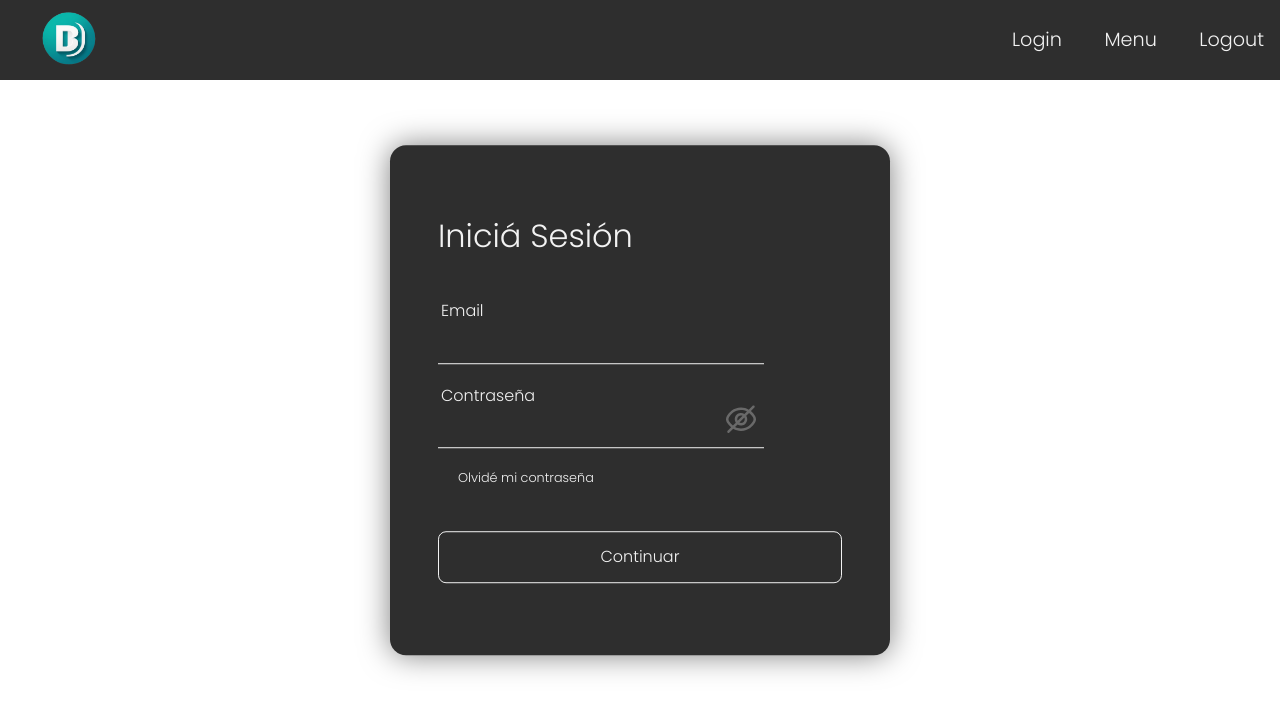
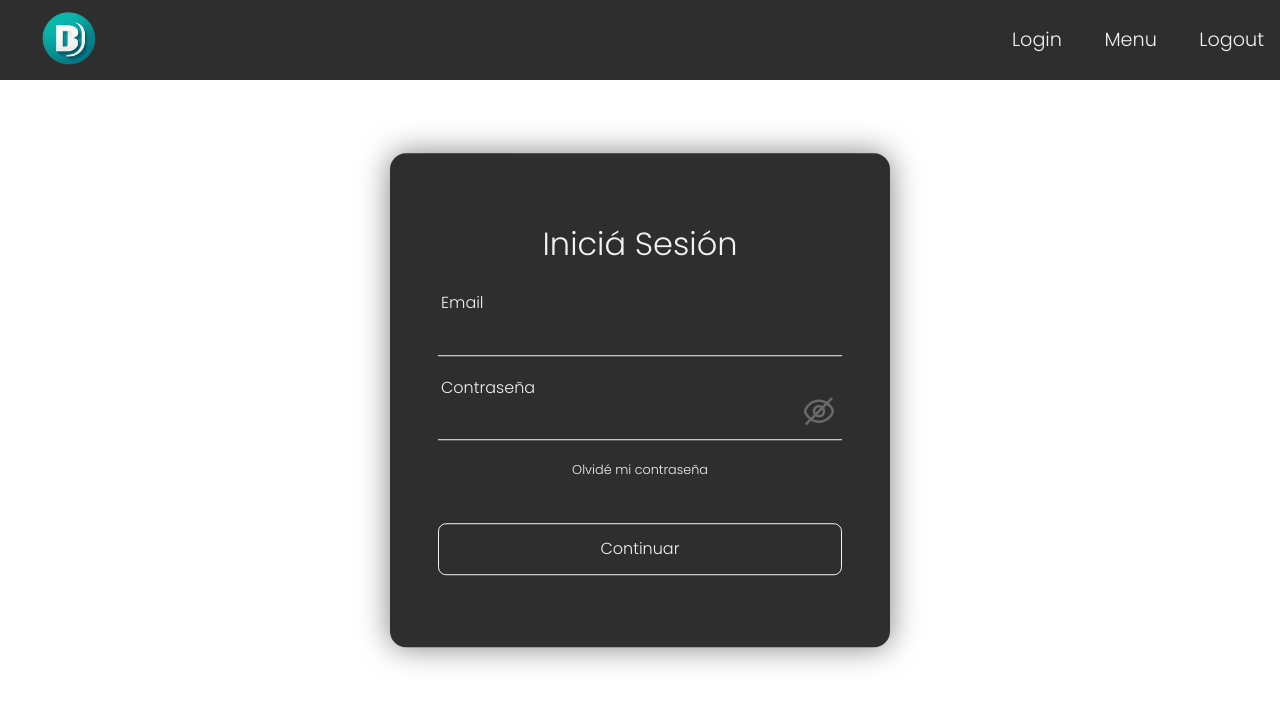
Before and after one commit to DylanselET32/becation, a React (Vite) app in the folder becation/frontend/: page / in a window 1280 px wide. Shown: the top 712 px of the page. Built offline with nearby package versions, Linux system fonts and the light colour scheme.

Commit message:
Debugger Login
Correción de Login

```diff
--- a/becation/frontend/src/pages/Login.jsx
+++ b/becation/frontend/src/pages/Login.jsx
@@ -63,7 +63,7 @@ export default function Login (){
 
         <main>
             <div className="contenedor" style={styleContainer}>
-                <form action="" onSubmit={handleSubmit} className="form" >
+                <form action="" onSubmit={handleSubmit} className="form-login" >
                     <h2 className="form__title">Iniciá Sesión</h2>
                     <div className="form__container">
                         <div className="form__group">
```
